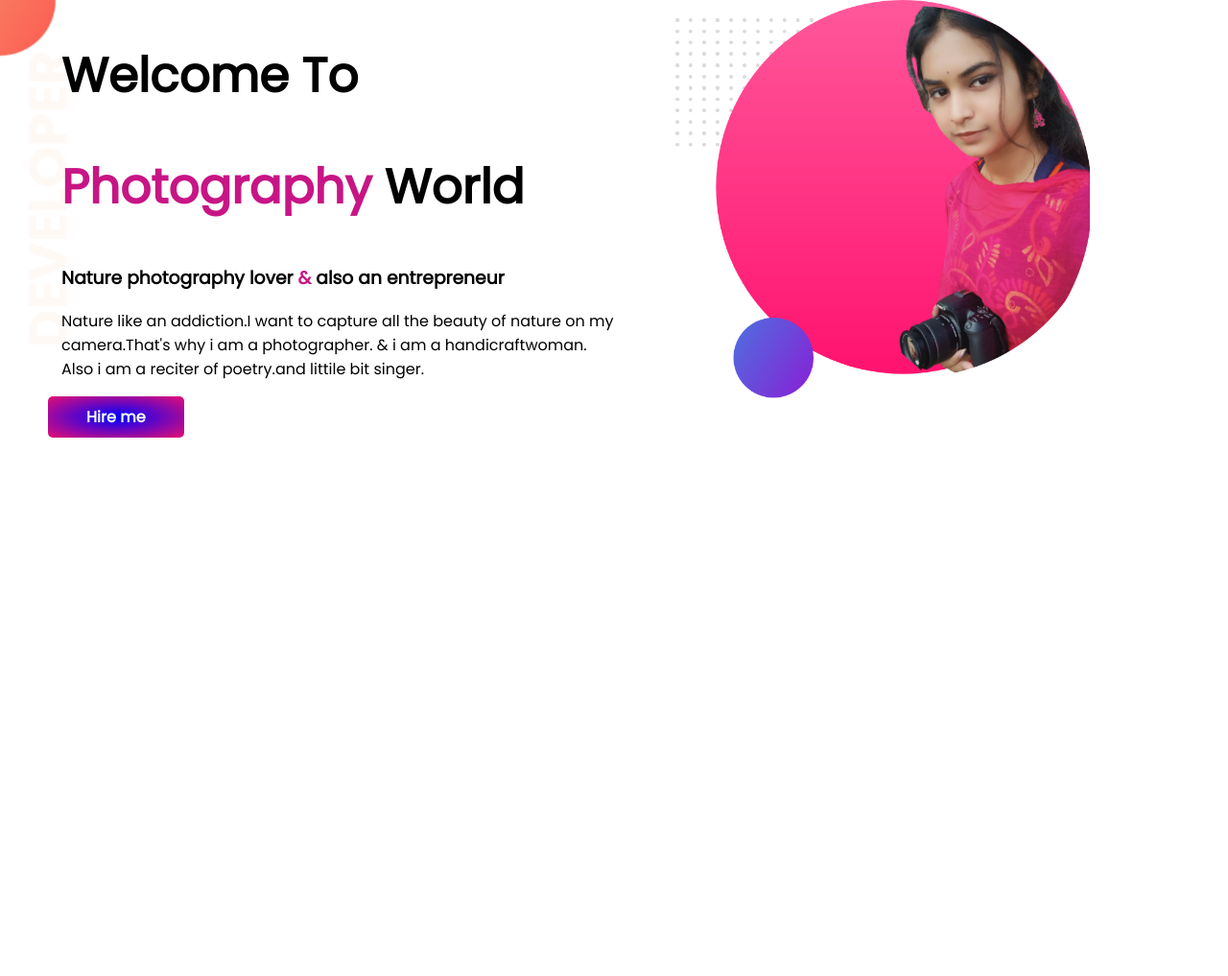
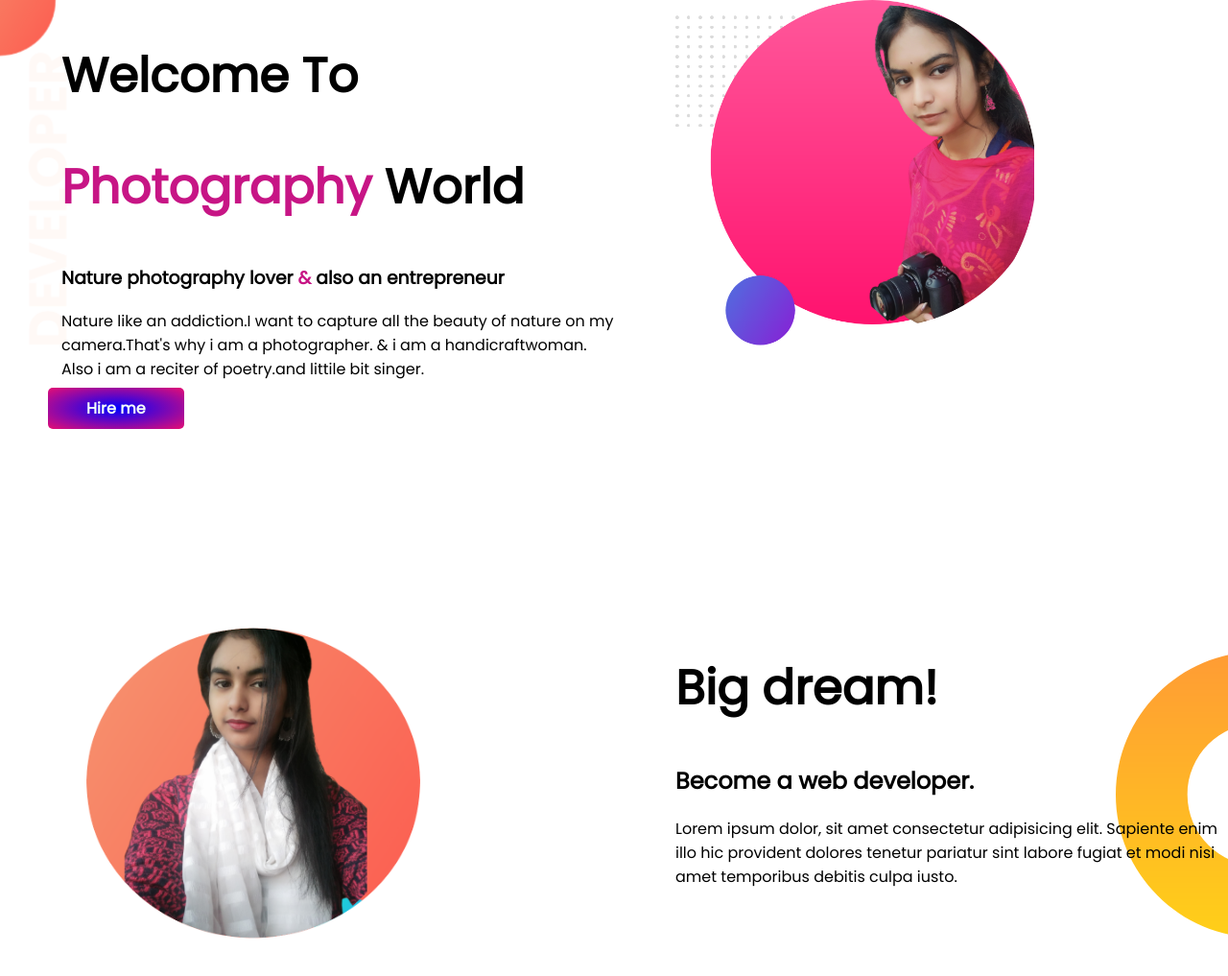
Before and after one commit to Arpitasarkar0/Development-portfolio, a plain HTML site: page index.html in a window 1280 px wide. Shown: the whole page at 96% size. Before the commit the page ends 800 px from the top, so only its background shows below. Drawn offline with Linux system fonts and the light colour scheme.

Commit message:
2nd section

```diff
--- a/index.html
+++ b/index.html
@@ -25,9 +25,18 @@
                 Also i am a reciter of poetry.and littile bit singer.
             </p>
         </div>
-        <div class="width"> <img src="showoff/pink.png" alt=""></div>
+        <div class="width"> <img src="showoff/my-bg2 (1).png" alt=""></div>
     </section>
     <a class="gf" href="https://www.linkedin.com/in/arpita-sarkar-a18900216/">Hire me</a>
+    <section id="margin" class="banner">
+        <div class="width"><img src="showoff/2nd.png" alt=""></div>
+        <div class="width">
+            <h1>Big dream!</h1>
+            <h2>Become a web developer.</h2>
+            <p>Lorem ipsum dolor, sit amet consectetur adipisicing elit. Sapiente enim illo hic provident dolores
+                tenetur pariatur sint labore fugiat et modi nisi amet temporibus debitis culpa iusto.</p>
+        </div>
+    </section>
 </body>
 
 </html>
--- a/style.css
+++ b/style.css
@@ -17,7 +17,7 @@ display: flex;
     padding-left: 05%;
 }
 .width img{
-    width: 75%;
+    width: 65%;
 }
 .gf{
 text-decoration: none;
@@ -34,3 +34,11 @@ margin-left: 50px;
 
 
 }
+.banner{
+    background-image: url(images/dream-bg.png);
+    background-repeat: no-repeat;
+    background-position: right;
+}
+#margin{
+    margin-top: 200px;
+}
```
Also changed, not shown: showoff/2nd.png (added), showoff/IMG20181225141315-removebg-preview.png (added), showoff/my-bg2 (1).png (renamed from showoff/pink.png).
